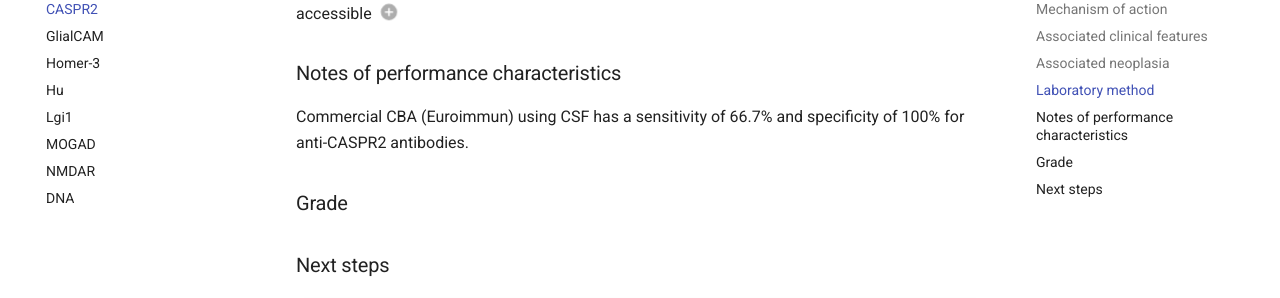
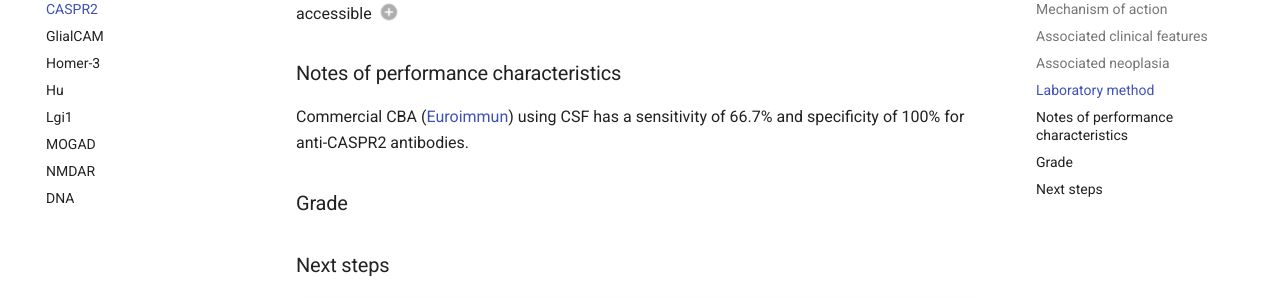
Before and after one commit to monchee/liamsproject, an MkDocs documentation site: the page built from docs/antibodies/caspr2.md, in a window 1280 px wide and 900 px high, scrolled down 1795 px. Shown: the part 153-451 px from the top of the window. Built offline with MkDocs 1.6.1 and Material for MkDocs 9.7.7, drawn with Linux system fonts in a browser that asks for light colours; plug-ins that fetch from the network failed and are left out; part of the change alters nothing that is shown.

```diff
--- a/docs/antibodies/caspr2.md
+++ b/docs/antibodies/caspr2.md
@@ -74,7 +74,7 @@ In cases of negative above assays and strongly characteristic clinical features
 1. May need to have a list of labs here, or S Irani's lab if none other available
 
 ### Notes of performance characteristics
-Commercial CBA (Euroimmun) using CSF has a sensitivity of 66.7% and specificity of 100% for anti-CASPR2 antibodies.
+Commercial CBA ([Euroimmun](https://www.euroimmun.com/)) using CSF has a sensitivity of 66.7% and specificity of 100% for anti-CASPR2 antibodies.
 
 ### Grade
 
```
